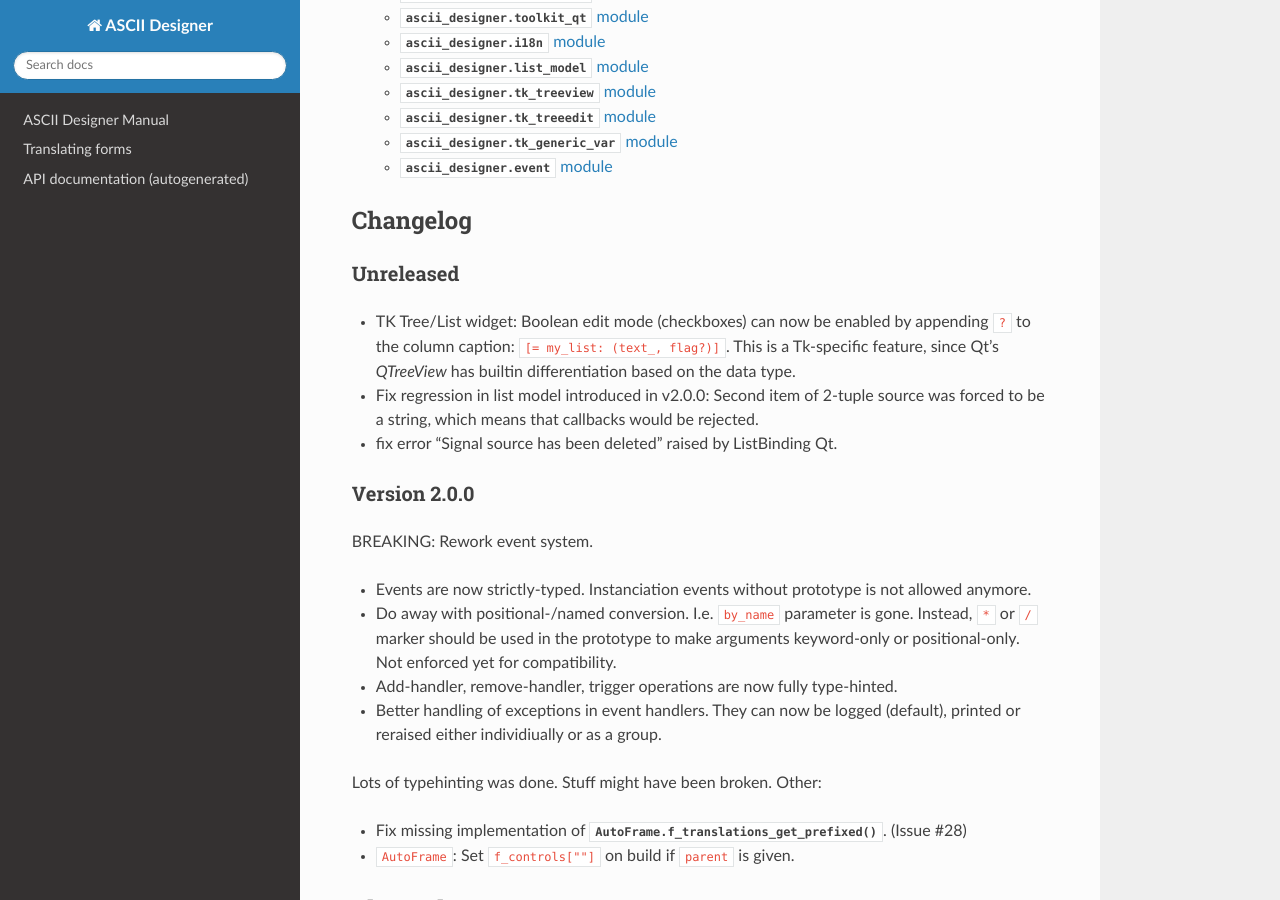
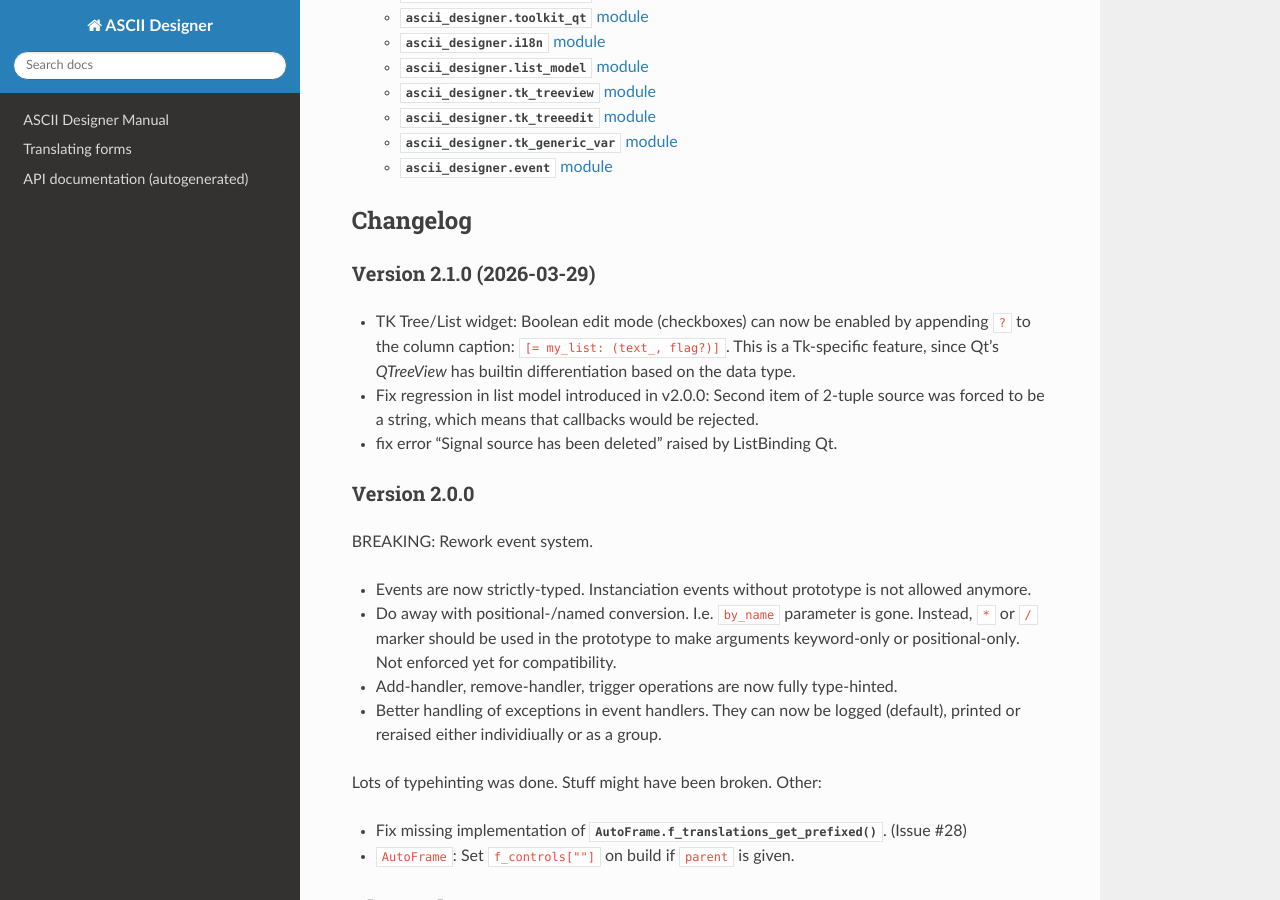
Before and after one commit to loehnertj/ascii_designer, a Sphinx documentation site: the page built from docs/index.rst, in a window 1280 px wide and 900 px high, scrolled down 1339 px. Built offline with Sphinx 7.4.7 and the Read the Docs theme 3.1.0, drawn with Linux system fonts in a browser that asks for light colours.

Commit message:
Release 2.1.0

```diff
--- a/docs/index.rst
+++ b/docs/index.rst
@@ -11,8 +11,8 @@ ASCII Designer
 Changelog
 ---------
 
-Unreleased
-..........
+Version 2.1.0 (2026-03-29)
+..........................
 
 * TK Tree/List widget: Boolean edit mode (checkboxes) can now be enabled by
   appending ``?`` to the column caption: ``[= my_list: (text_, flag?)]``. This
--- a/src/ascii_designer/__version__.py
+++ b/src/ascii_designer/__version__.py
@@ -1 +1 @@
-__version__ = "2.0.0"
+__version__ = "2.1.0"
```
